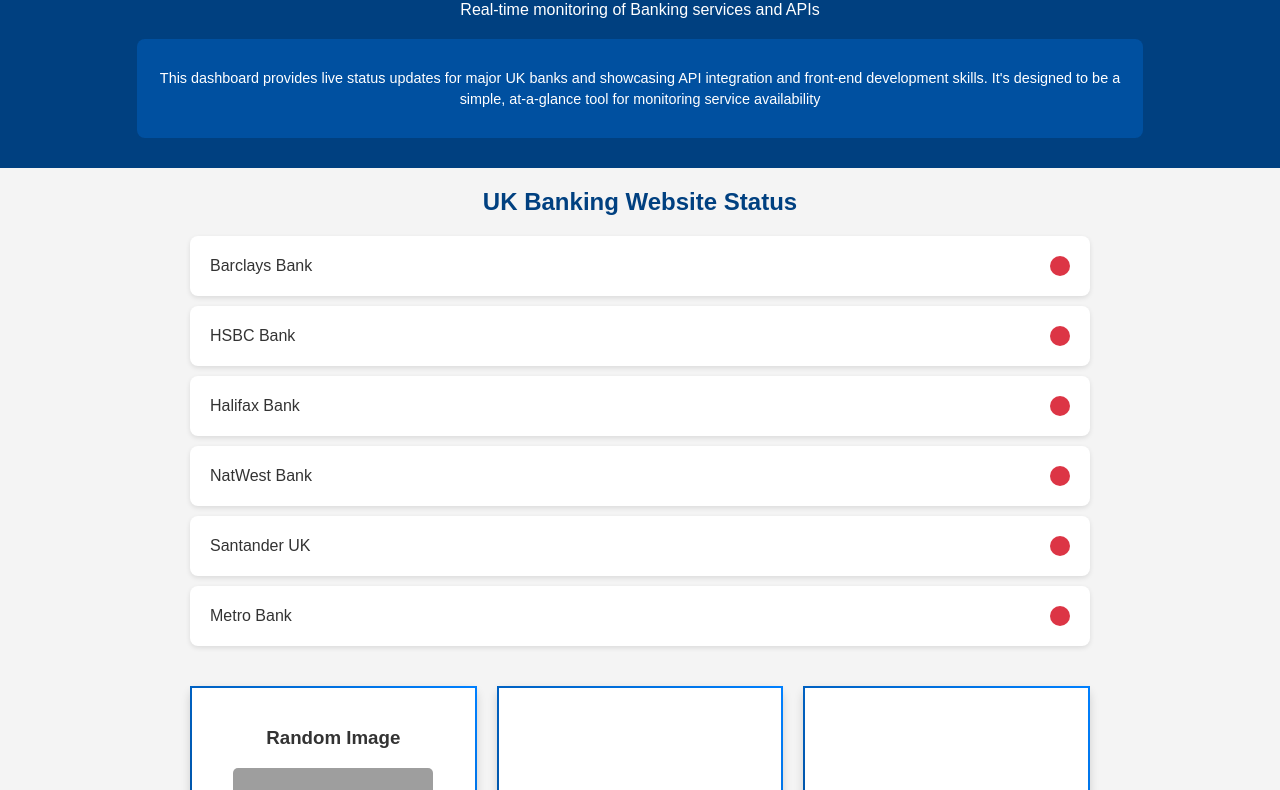
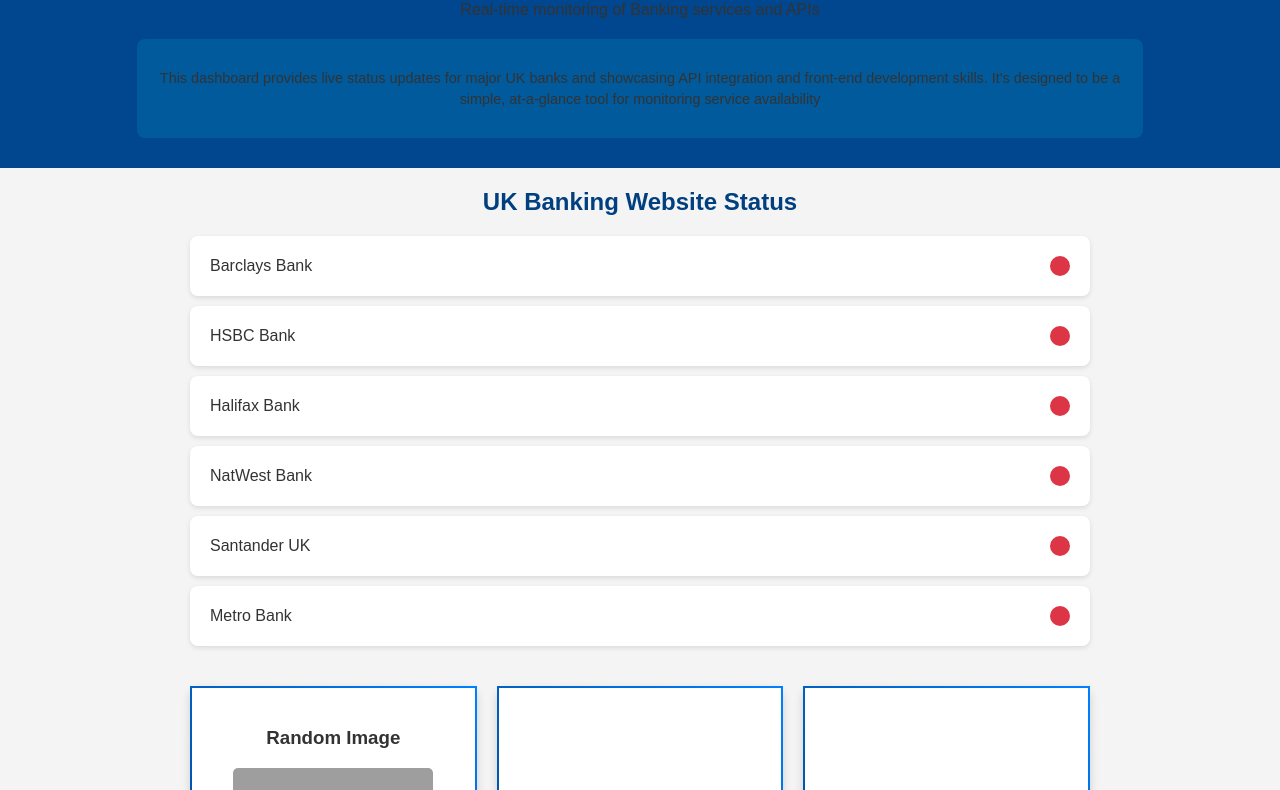
Before and after one commit to victoriously100/dashboard-status, a plain HTML site: page index.html in a window 1280 px wide. Shown: the part 90-880 px from the top of the page. Drawn offline with Linux system fonts and the light colour scheme; no server answers; grey boxes are pictures that could not be loaded.

Commit message:
updated description

```diff
--- a/style.css
+++ b/style.css
@@ -7,8 +7,8 @@ body {
 }
 
 .page-header {
-    background-color: #004080;
-    color: white;
+    background-color: #00478F;
+    color: F8F8F8;
     padding: 30px;
     text-align: center;
     margin-bottom: 20px;
@@ -25,7 +25,7 @@ body {
 }
 
 .description-box {
-    background-color: #0050a0;
+    background-color: #005A9C;
     padding: 15px;
     margin: 20px auto 0;
     border-radius: 8px;
```
